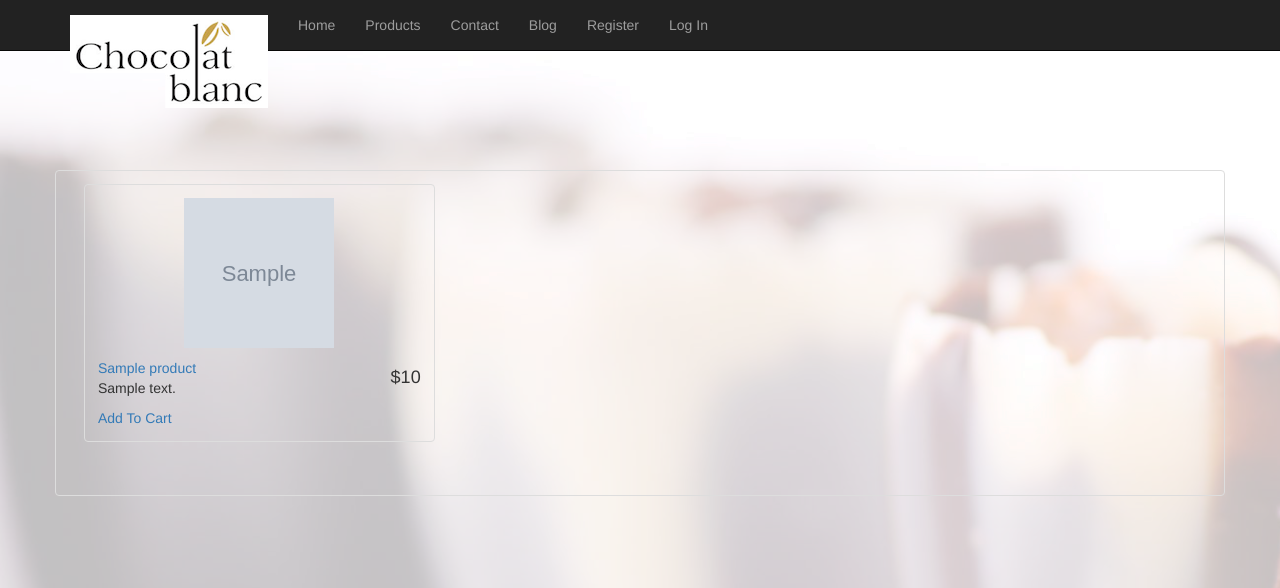
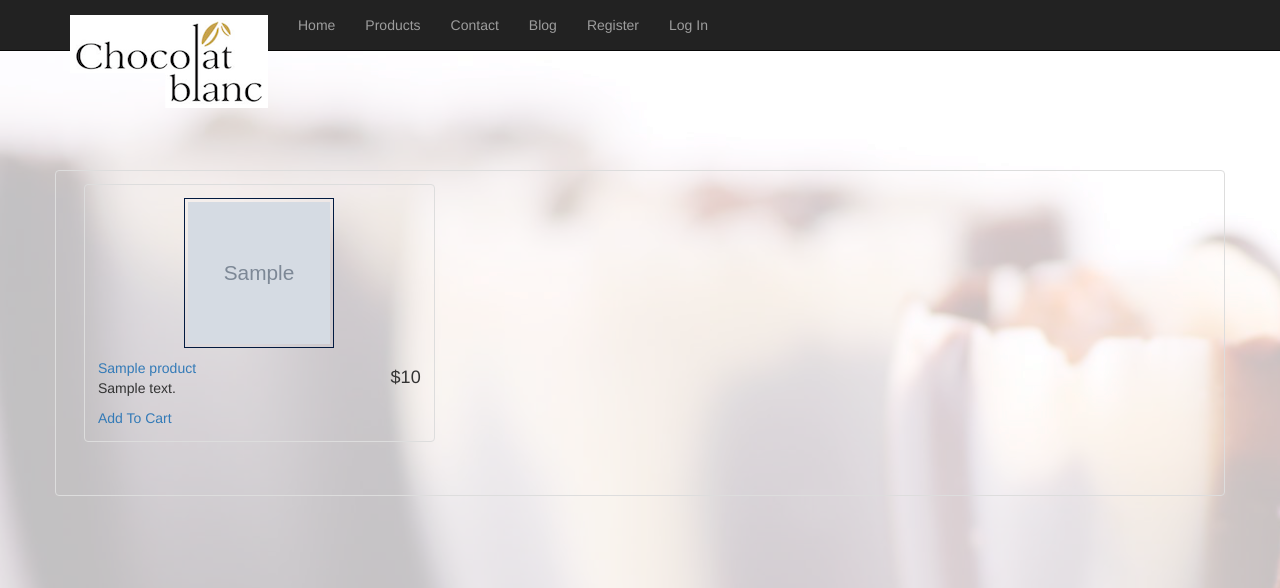
Before and after one commit to kanepa/chocolateshop, a Django app: template templates/products/products.html in a window 1280 px wide. Shown: the top 588 px of the page. Run offline with Django 3.2, Linux system fonts and the light colour scheme; the template is opened without the code that fills it: most values are stand-ins (such as "Sample title", 1, 10 or a date in 2020); grey boxes marked "Sample" are stand-in pictures; some libraries are stand-ins or nearby versions.

Commit message:
adding bordering

```diff
--- a/templates/products/products.html
+++ b/templates/products/products.html
@@ -7,6 +7,9 @@
     }
     .grow:hover {
         transform: scale(2.1);
+    }
+    .bordering{
+    padding:3px; border:1px solid #021a40;
     }
     </style>
     <div class="row" style="margin-top: 170px">
@@ -24,7 +27,7 @@
                             <div class="col-md-4"> <!-- This adds products and the paypal logo -->
                                 <div class="thumbnail">
                                     <div class="caption">
-                                        <p><img class="stop grow" height="150" width="150"
+                                        <p><img class="stop grow bordering" height="150" width="150"
                                                 src="{{ MEDIA_URL }}{{ product.image }}"></p>
                                         <h4 class="pull-right">${{ product.price }}</h4>
                                         <a href="#">{{ product.name }}</a>
```
